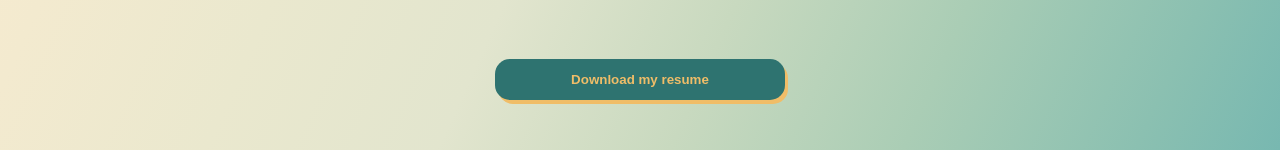
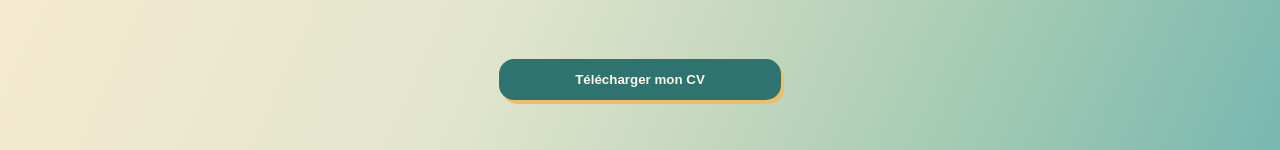
Before and after one commit to ClaraCharriau/my-portfolio, an Angular app: page /about in a window 1280 px wide. Shown: the part 2488-2638 px from the top of the page. Built offline with nearby package versions, Linux system fonts and the light colour scheme; a web font is replaced by a local one.

Commit message:
bouton pour télécharger le cv

```diff
--- a/src/app/components/about/download-cv/download-cv.component.html
+++ b/src/app/components/about/download-cv/download-cv.component.html
@@ -1,5 +1,5 @@
 <div class="center-element-about">
-    <button class="resume-button"><a href="/uploads/charriau-clara-resume.pdf" download="charriau-clara-resume">
-      Download my resume
-    </a></button>
+    <button class="resume-button" (click)="downloadPDF()">
+      Télécharger mon CV
+    </button>
   </div>
--- a/src/app/components/about/download-cv/download-cv.component.ts
+++ b/src/app/components/about/download-cv/download-cv.component.ts
@@ -7,4 +7,14 @@ import { Component } from '@angular/core';
 })
 export class DownloadCvComponent {
 
+  downloadPDF() {
+    let link = document.createElement('a');
+    link.setAttribute('type', 'hidden');
+    link.setAttribute('href', 'assets/uploads/charriau-cv.pdf');
+    link.setAttribute('download', `charriau-cv.pdf`);
+    document.body.appendChild(link);
+    link.click();
+    link.remove();
+  }
+
 }
```
Also changed, not shown: 2 other files (tests, documents, lock files or other folders).
